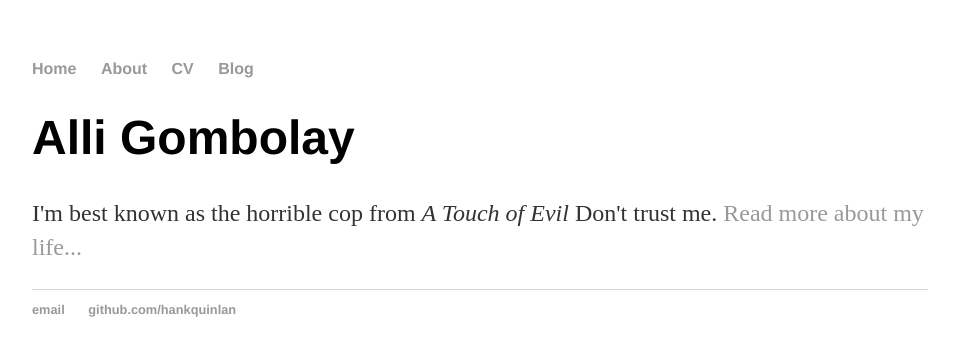
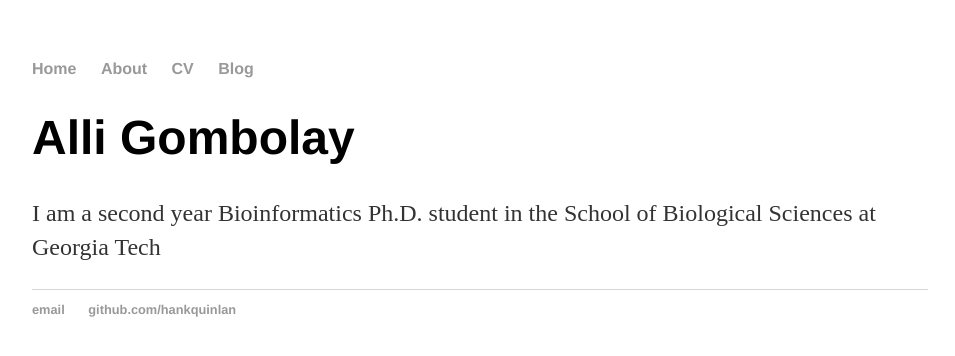
Before and after one commit to agombolay/agombolay.github.io, a Jekyll site: the page built from index.html, in a window 1280 px wide. Shown: the top 356 px of the page, without its empty margins (160-1115 px from the left). Built offline with Jekyll 4.4.1, drawn with Linux system fonts in a browser that asks for light colours.

Commit message:
Update index.html

```diff
--- a/index.html
+++ b/index.html
@@ -1,8 +1,8 @@
 ---
 layout: default
-title: Alli Gombolay
+title: Alli Gombolay, M.P.H.
 ---
 <div class="blurb">
 	<h1>Alli Gombolay</h1>
-	<p>I'm best known as the horrible cop from <em>A Touch of Evil</em> Don't trust me. <a href="/about">Read more about my life...</a></p>
+	<p>I am a second year Bioinformatics Ph.D. student in the School of Biological Sciences at Georgia Tech</p>
 </div><!-- /.blurb -->
```
